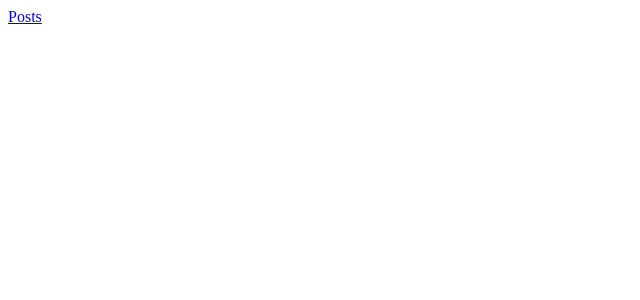
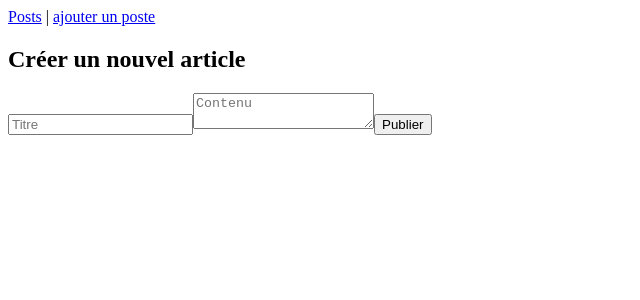
Before and after one commit to fatah0003/CDA_React_tp_Mini-Blog-React, a React (Vite) app: page /create in a window 1280 px wide. Before the commit this address had no page. Shown: the top 300 px of the page, without its empty margins (0-640 px from the left). Built offline with nearby package versions, Linux system fonts and the light colour scheme.

Commit message:
CreatePostPage added

```diff
--- a/src/App.jsx
+++ b/src/App.jsx
@@ -2,6 +2,7 @@ import { BrowserRouter as Router, Routes, Route } from 'react-router-dom';
 import Navigation from './components/Navigation';
 import PostsPage from './pages/PostsPage';
 import PostDetailPage from './pages/PostDetailPage';
+import CreatePostPage from './pages/CreatePostPage';
 
 function App() {
     return (
@@ -10,6 +11,7 @@ function App() {
             <Routes>
                 <Route path="/" element={<PostsPage />} />
                 <Route path="/post/:id" element={<PostDetailPage />} />
+                <Route path="/create" element={<CreatePostPage />} />
             </Routes>
         </Router>
     );
--- a/src/components/Navigation.jsx
+++ b/src/components/Navigation.jsx
@@ -1,9 +1,9 @@
-import { NavLink } from "react-router-dom";
+import { NavLink } from 'react-router-dom';
 
 const Navigation = () => (
-  <nav>
-    <NavLink to="/">Posts</NavLink>
-  </nav>
+    <nav>
+        <NavLink to="/">Posts</NavLink> | <NavLink to="/create">ajouter un poste</NavLink>
+    </nav>
 );
 
 export default Navigation;
--- a/src/pages/CreatePostPage.jsx
+++ b/src/pages/CreatePostPage.jsx
@@ -0,0 +1,19 @@
+import { api } from '../services/api';
+import PostForm from '../components/PostForm';
+
+const CreatePostPage = () => {
+    const handleSubmit = async (data) => {
+        const res = await api.post('/posts', data);
+        console.log('Post créé:', res.data);
+        alert('Article créé !');
+    };
+
+    return (
+        <div>
+            <h2>Créer un nouvel article</h2>
+            <PostForm onSubmit={handleSubmit} />
+        </div>
+    );
+};
+
+export default CreatePostPage;
```
Also changed, not shown: 1 other file (tests, documents, lock files or other folders).
